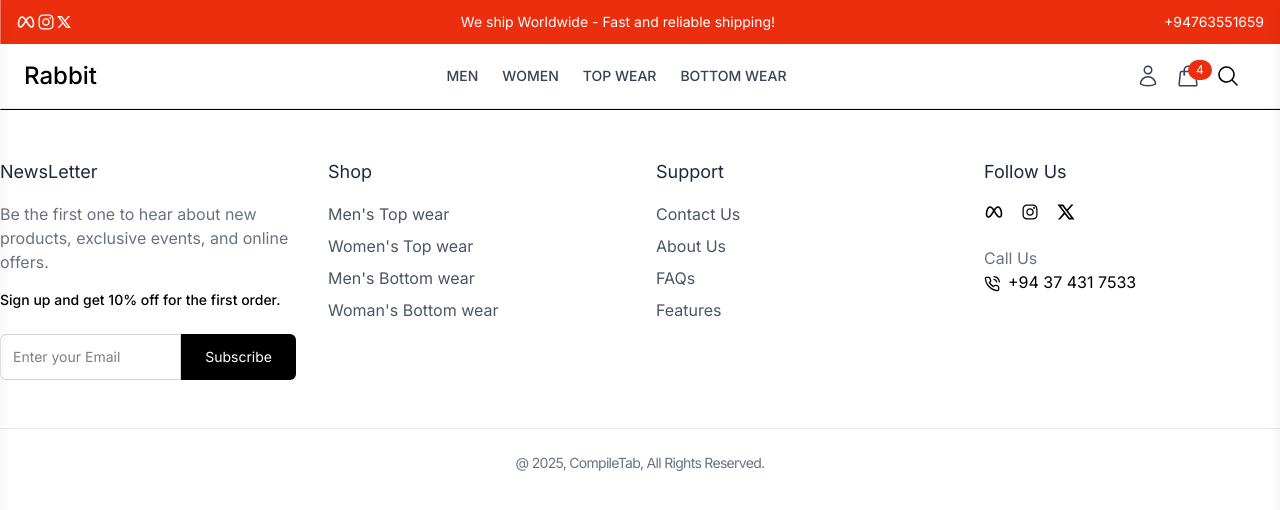
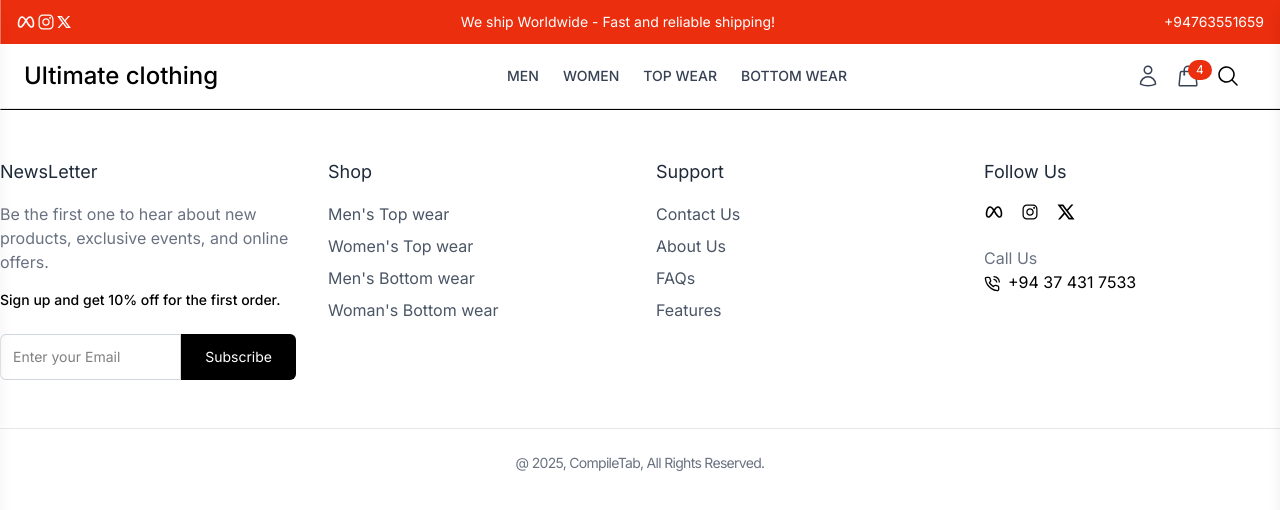
Before and after one commit to Lakshanj2701/ultimate-clothing-store, a React (Vite) app in the folder frontend/: page / in a window 1280 px wide. Shown: the top 510 px of the page. Built offline with nearby package versions, Linux system fonts and the light colour scheme.

Commit message:
brand name change

```diff
--- a/frontend/src/components/Common/Navbar.jsx
+++ b/frontend/src/components/Common/Navbar.jsx
@@ -26,7 +26,7 @@ const Navbar = () => {
       {/* Left - Logo */}
       <div>
         <Link to="/" className="text-2xl font-medium">
-          Rabbit
+          Ultimate clothing
         </Link>
       </div>
 
```
Also changed, not shown: 1 other file (tests, documents, lock files or other folders).
